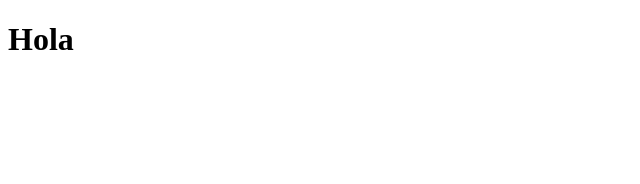
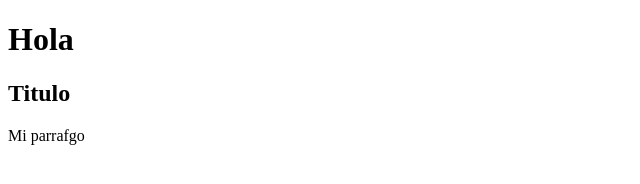
Before and after one commit to VirginiaParaday/3065369, a plain HTML site: page index.html in a window 1280 px wide. Shown: the whole page, without its empty margins (0-640 px from the left). Drawn offline with Linux system fonts and the light colour scheme.

Commit message:
nuevo: tres

```diff
--- a/index.html
+++ b/index.html
@@ -7,5 +7,7 @@
 </head>
 <body>
     <head><h1>Hola</h1></head>
+    <main><h2>Titulo</h2>
+    <p>Mi parrafgo</p></main>
 </body>
 </html>
```
